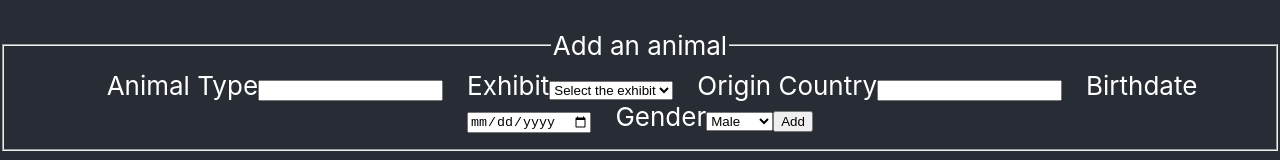
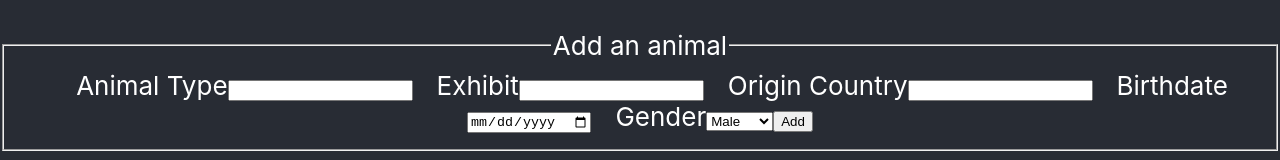
Before and after one commit to chambbri/Zoo-Database-Frontend, a React (Create React App) app: page /animals in a window 1280 px wide. Shown: the part 312-472 px from the top of the page. Built offline with nearby package versions, Linux system fonts and the light colour scheme; no server answers.

Commit message:
insert functionality for animals working

```diff
--- a/src/pages/AnimalsPage.js
+++ b/src/pages/AnimalsPage.js
@@ -53,16 +53,13 @@ function AnimalsPage( exhibits ) {
                 <fieldset>
                     <legend>Add an animal</legend>
                     <label>Animal Type<input type="text" id="animaltype" value={type} onChange={e => setAnimalType(e.target.value)}/></label>
-                    <label htmlFor='exhibit'>Exhibit</label>
-                    <select type="number" name='exhibit' id="exhibit" value={exhibit} onChange={e => setExhibit(e.target.value)}>
-                        <option value="">Select the exhibit</option>
-                    </select>
+                    <label>Exhibit<input type ="int" name='exhibit' id="exhibit" value={exhibit} onChange={e => setExhibit(e.target.value)}></input></label>
                     <label>Origin Country<input type="text" id="origincountry" value={country} onChange={e => setOriginCountry(e.target.value)}/></label>
                     <label>Birthdate<input type="date" id="birthdate" value={birthdate} onChange={e => setBirthdate(e.target.value)} /></label>
                     <label htmlFor='gender'>Gender</label>
                     <select type="text" name="gender" id="gender" value={gender} onChange={e => setGender(e.target.value)}>
-                        <option value="female">Male</option>
-                        <option value="male">Female</option>
+                        <option value="Male">Male</option>
+                        <option value="Female">Female</option>
                     </select>
                     <button onClick={addAnimal}>Add</button>
                 </fieldset>
```
